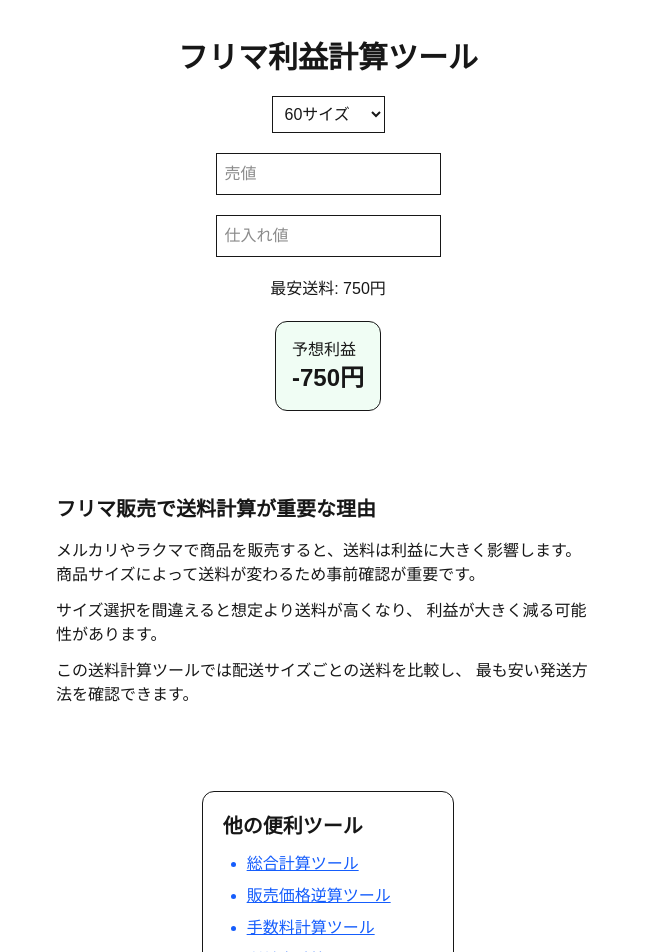
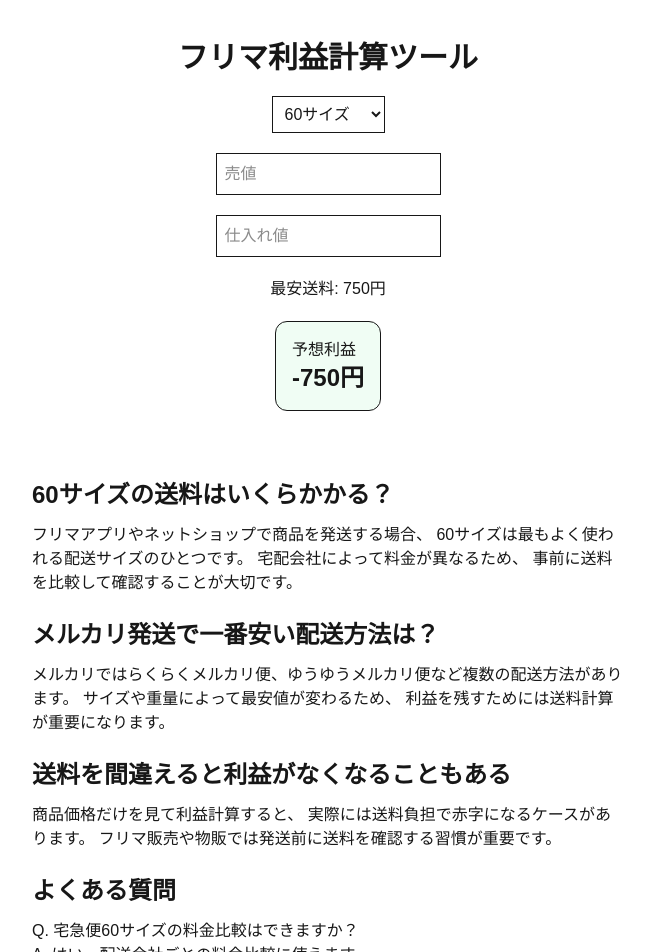
Before and after one commit to antfarm-lab/shipping-calc, a Next.js app: page / in a window 1280 px wide. Shown: the top 952 px of the page, without its empty margins (312-962 px from the left). Built offline with nearby package versions, Linux system fonts and the light colour scheme.

Commit message:
add seo content

```diff
--- a/app/page.tsx
+++ b/app/page.tsx
@@ -62,6 +62,56 @@
         <p>予想利益</p>
         <p className="text-2xl font-bold">{profit}円</p>
       </div>
+      <section className="mt-12 text-left max-w-3xl mx-auto space-y-6">
+
+  <div>
+    <h2 className="text-2xl font-bold mb-3">
+      60サイズの送料はいくらかかる？
+    </h2>
+    <p>
+      フリマアプリやネットショップで商品を発送する場合、
+      60サイズは最もよく使われる配送サイズのひとつです。
+      宅配会社によって料金が異なるため、
+      事前に送料を比較して確認することが大切です。
+    </p>
+  </div>
+
+  <div>
+    <h2 className="text-2xl font-bold mb-3">
+      メルカリ発送で一番安い配送方法は？
+    </h2>
+    <p>
+      メルカリではらくらくメルカリ便、ゆうゆうメルカリ便など複数の配送方法があります。
+      サイズや重量によって最安値が変わるため、
+      利益を残すためには送料計算が重要になります。
+    </p>
+  </div>
+
+  <div>
+    <h2 className="text-2xl font-bold mb-3">
+      送料を間違えると利益がなくなることもある
+    </h2>
+    <p>
+      商品価格だけを見て利益計算すると、
+      実際には送料負担で赤字になるケースがあります。
+      フリマ販売や物販では発送前に送料を確認する習慣が重要です。
+    </p>
+  </div>
+
+  <div>
+    <h2 className="text-2xl font-bold mb-3">
+      よくある質問
+    </h2>
+    <p>
+      Q. 宅急便60サイズの料金比較はできますか？<br />
+      A. はい。配送会社ごとの料金比較に使えます。<br /><br />
+
+      Q. メルカリ発送にも使えますか？<br />
+      A. はい。フリマアプリの送料確認にも便利です。
+    </p>
+  </div>
+
+</section>
       <section className="mt-10 bg-white rounded-xl p-6">
   <h2 className="text-xl font-bold mb-4">
     フリマ販売で送料計算が重要な理由
```
